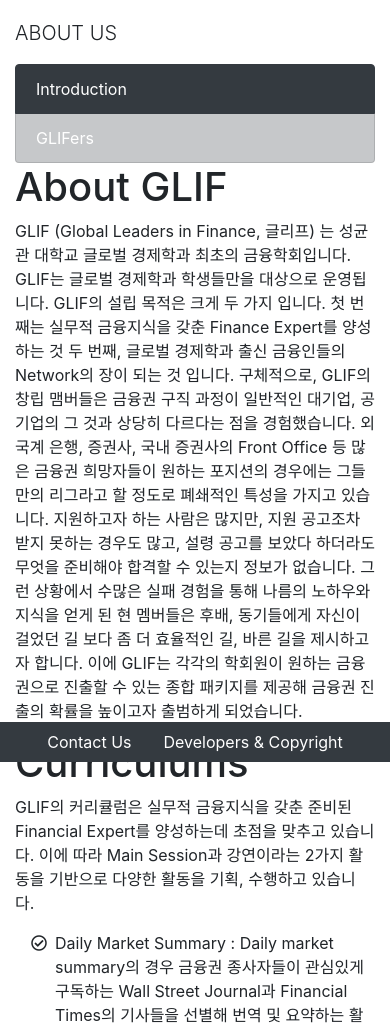
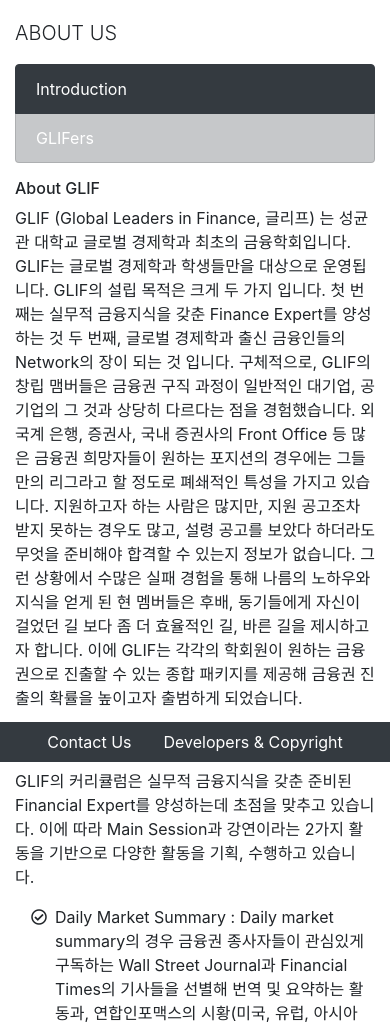
Before and after one commit to dongminkim0220/GLIF_Website_Project, a Django app: page /aboutus/introduction in a window 390 px wide. Shown: the part 82-1109 px from the top of the page. Run offline with Django 3.2, Linux system fonts and the light colour scheme; some libraries are stand-ins or nearby versions.

Commit message:
aboutus intro page responsive h1

```diff
--- a/glifpage/static/css/aboutUs.css
+++ b/glifpage/static/css/aboutUs.css
@@ -1,3 +1,10 @@
+@media (max-width: 767px) {
+    h1.intro-title {
+        padding-top: 1rem;
+        font-size: 1rem;
+    }
+}
+
 .profile-img{
     width: 103px;
     height: 130px;
--- a/glifpage/templates/glifpage/aboutUs/introduction.html
+++ b/glifpage/templates/glifpage/aboutUs/introduction.html
@@ -14,7 +14,7 @@
         <!-- contents -->
         <div class = "col-md-9 text-md-left">
             <div>
-                <h1>About GLIF</h1>
+                <h1 class = "intro-title">About GLIF</h1>
                 <p>
                     GLIF (Global Leaders in Finance, 글리프) 는 성균관 대학교 글로벌 경제학과 최초의 금융학회입니다. GLIF는 글로벌 경제학과 학생들만을 대상으로 운영됩니다. GLIF의 설립 목적은 크게 두 가지 입니다. 첫 번째는 실무적 금융지식을 갖춘 Finance Expert를 양성하는 것 두 번째, 글로벌 경제학과 출신 금융인들의 Network의 장이 되는 것 입니다.
 
@@ -22,7 +22,7 @@
                 </p>
             </div>
             <div>
-                <h1>Curriculums</h1>
+                <h1 class = "intro-title">Curriculums</h1>
                 <p>
                     GLIF의 커리큘럼은 실무적 금융지식을 갖춘 준비된 Financial Expert를 양성하는데 초점을 맞추고 있습니다. 이에 따라 Main Session과 강연이라는 2가지 활동을 기반으로 다양한 활동을 기획, 수행하고 있습니다.
                 </p>
```
